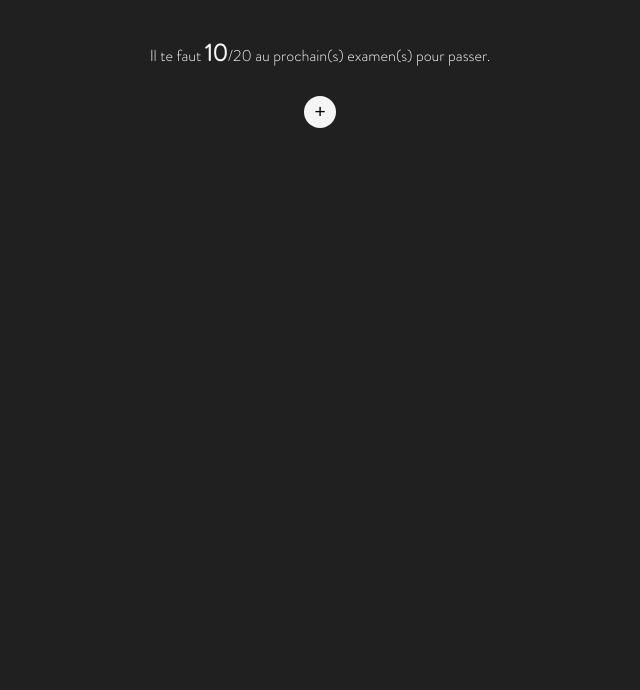
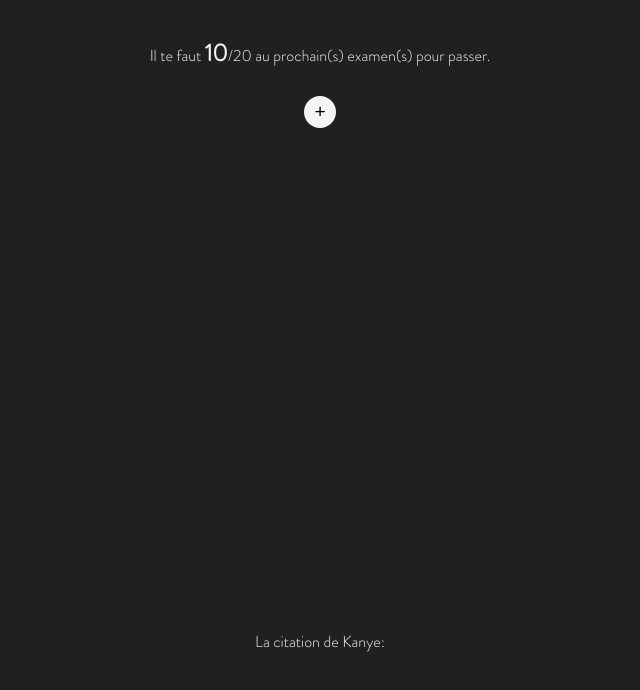
Before and after one commit to mirahi-io/UE-calculator, a React (Create React App) app: page / in a window 1280 px wide. Shown: the top 690 px of the page, without its empty margins (340-980 px from the left). Built offline with nearby package versions, Linux system fonts and the light colour scheme; no server answers.

Commit message:
fixing typos

```diff
--- a/src/App.css
+++ b/src/App.css
@@ -72,3 +72,9 @@ form p {
 body {
   margin: 0;
 }
+
+.bottom {
+  flex-grow: 0.8;
+  display: flex;
+  align-items: flex-end;
+}
--- a/src/App.jsx
+++ b/src/App.jsx
@@ -22,6 +22,7 @@ const App = () => {
       <Results courses={courses} />
       <CoursesList courses={courses} />
       <AddCourseForm addCourse={addCourse} courses={courses} />
+      <p className="bottom">La citation de Kanye:</p>
       <p>{quote}</p>
     </div>
   );
```
Also changed, not shown: 1 other file (tests, documents, lock files or other folders).
